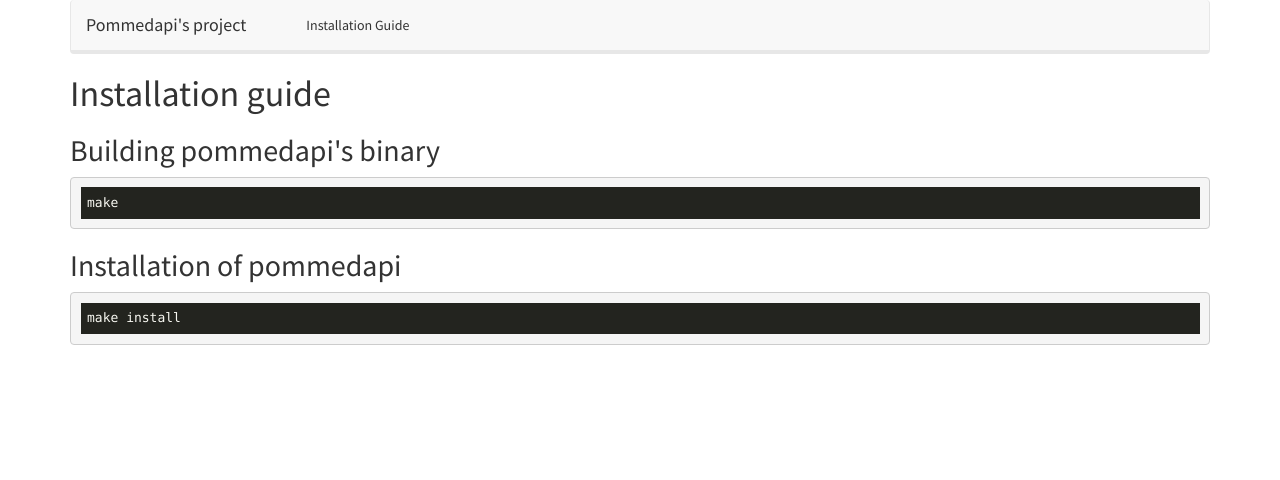
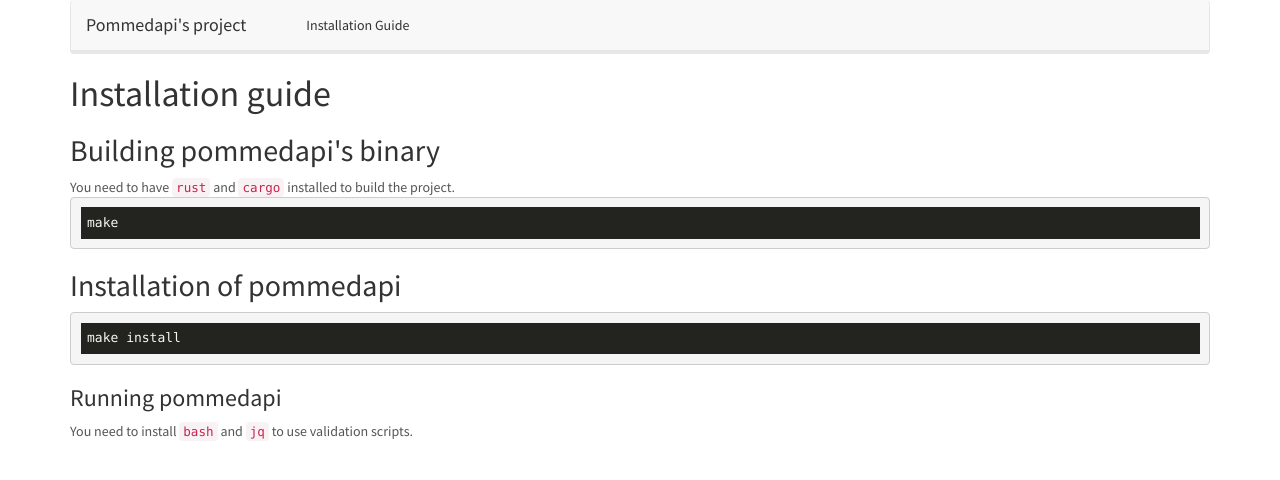
Before and after one commit to gfriloux/pommedapi, a Jekyll site: the page built from docs/installation.html, in a window 1280 px wide. Shown: the top 480 px of the page. Built offline with Jekyll 4.4.1, drawn with Linux system fonts in a browser that asks for light colours; nearby versions of some CDN libraries.

Commit message:
Update installation doc, to add need dependencies.

```diff
--- a/docs/installation.html
+++ b/docs/installation.html
@@ -6,8 +6,12 @@ title: Installation Guide
 <h1>Installation guide</h1>
 
 <h2>Building pommedapi's binary</h2>
+You need to have <code>rust</code> and <code>cargo</code> installed to build the project.<br />
 <pre><code class="bash">make</code></pre>
 
 <h2>Installation of pommedapi</h2>
 <pre><code class="bash">make install</code></pre>
+
+<h3>Running pommedapi</h3>
+You need to install <code>bash</code> and <code>jq</code> to use validation scripts.
 <br /><br /><br /><br />
```
